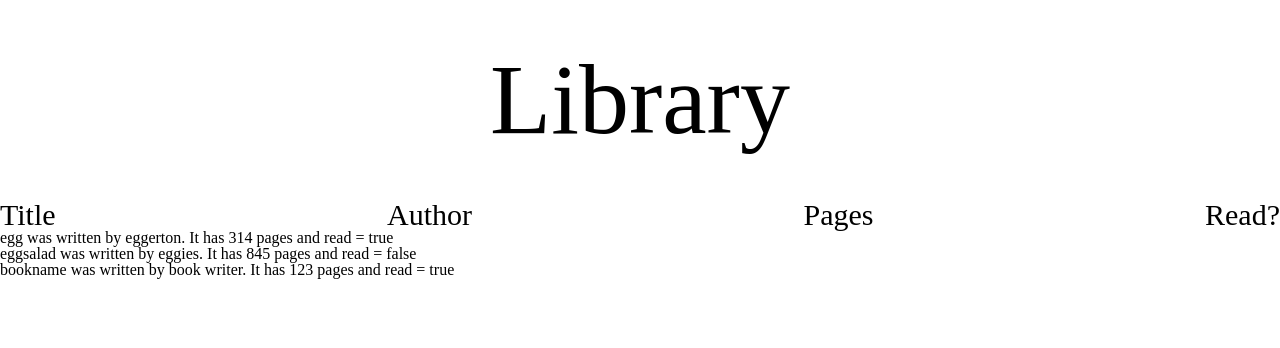
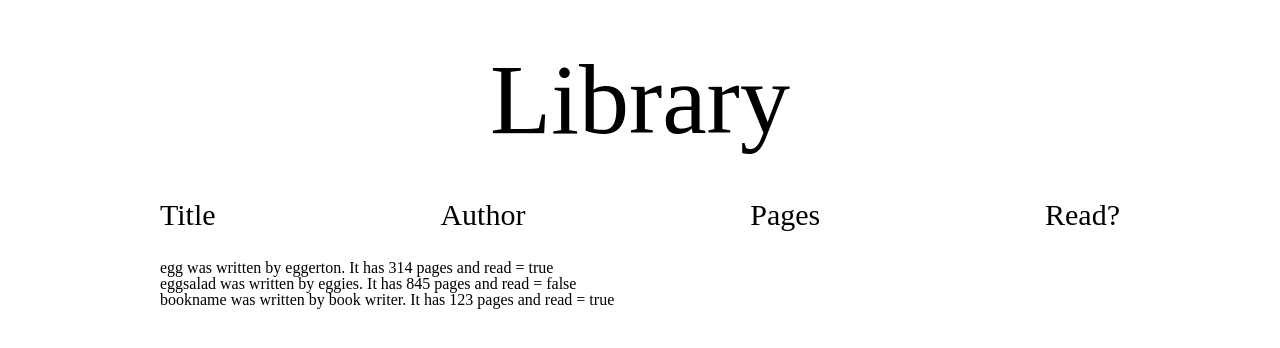
Before and after one commit to LucasDev96/simple-book-objects, a plain HTML site: page index.html in a window 1280 px wide. Drawn offline with Linux system fonts and the light colour scheme.

Commit message:
Headings are now centered somewhat nicely.

```diff
--- a/css/styles.css
+++ b/css/styles.css
@@ -4,7 +4,6 @@ body {
     display: grid;
     grid-template-rows: 1fr 3fr;
     justify-items: center;
-    align-content: center;
 }
 
 header {
@@ -20,19 +19,24 @@ h1 {
 }
 
 main {
-    width: 100%;
-    height: 3fr;
+    width: 75vw;
+    height:fit-content;
+    display: flex;
+    flex-direction: column;
+    justify-content: center;
+    align-content: center;
     align-self: flex-start;
 }
 
 #columnHeadings {
     width: 100%;
-    height: 100%;
+    height: fit-content;
     display: flex;
     flex-direction: row;
     justify-content: space-between;
     align-items: center;
     align-self: center;
+    margin-bottom: 30px;
 }
 
 h3 {
```
